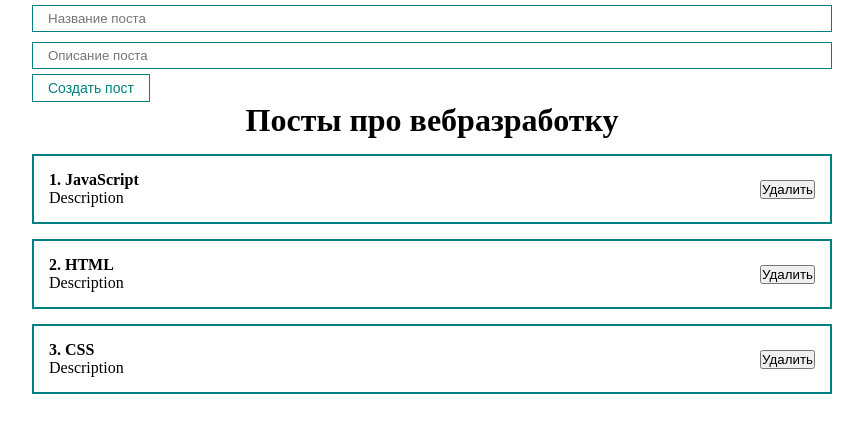
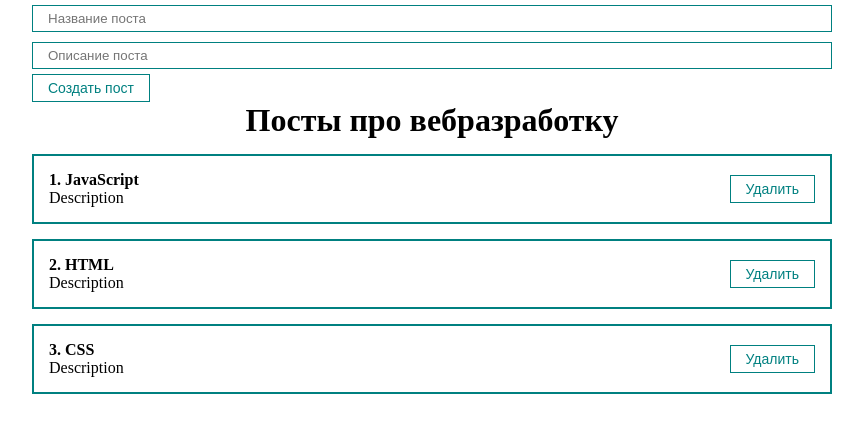
Before and after one commit to ArtemBakhmatov/react_project, a React (Create React App) app: page / in a window 1280 px wide. Shown: the top 432 px of the page, without its empty margins (208-1071 px from the left). Built offline with nearby package versions, Linux system fonts and the light colour scheme.

Commit message:
Удаление поста

```diff
--- a/src/App.js
+++ b/src/App.js
@@ -12,14 +12,28 @@ function App() {
 	]);
 
 	const createPost = (newPost) => {
-		setPosts([...posts, newPost])
+		setPosts([...posts, newPost]);
+	}
+
+	// Получаем post из дочернего элемента
+	const removePost = (post) => {
+		setPosts(posts.filter(p => p.id !== post.id));
 	}
 
 
 	return (
 		<div className="App">
 			<PostForm create={createPost} />
-			<PostList posts={posts} title='Посты про вебразработку' />
+			{posts.length !== 0
+				?
+					<PostList remove={removePost} posts={posts} title='Посты про вебразработку' />
+				:
+					<div
+						style={{textAlign: 'center', fontWeight: "bold", fontSize: 18}}>
+							Посты не найдены!
+					</div>
+			}
+
 		</div>
 	);
 
--- a/src/components/PostItem.js
+++ b/src/components/PostItem.js
@@ -1,8 +1,9 @@
 import React from 'react';
+import MyButton from './UI/button/MyButton';
 
 const PostItem = (props) => {
     const {title, body} = props.post;
-    const {number} = props;
+    const {number, remove, post} = props;
     return (
         <div className="post">
             <div className="post__content">
@@ -12,7 +13,10 @@ const PostItem = (props) => {
                 </div>
             </div>
             <div className="post__btns">
-                <button>Удалить</button>
+                <MyButton
+                    onClick={() => remove(post)} >
+                        Удалить
+                    </MyButton>
             </div>
         </div>
     );
--- a/src/components/PostList.js
+++ b/src/components/PostList.js
@@ -2,7 +2,7 @@ import React from 'react';
 
 import PostItem from './PostItem';
 
-const PostList = ({posts, title}) => {
+const PostList = ({remove, posts, title}) => {
 
     return (
         <div>
@@ -10,7 +10,7 @@ const PostList = ({posts, title}) => {
 				{title}
 			</h1>
 			{posts.map((post, i) =>
-				<PostItem number={i + 1} post={post} key={post.id} />
+				<PostItem remove={remove} number={i + 1} post={post} key={post.id} />
 			)}
         </div>
     );
```
